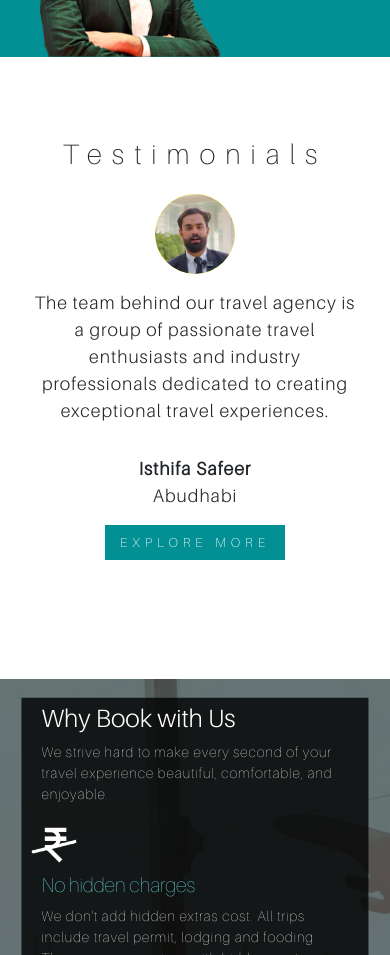
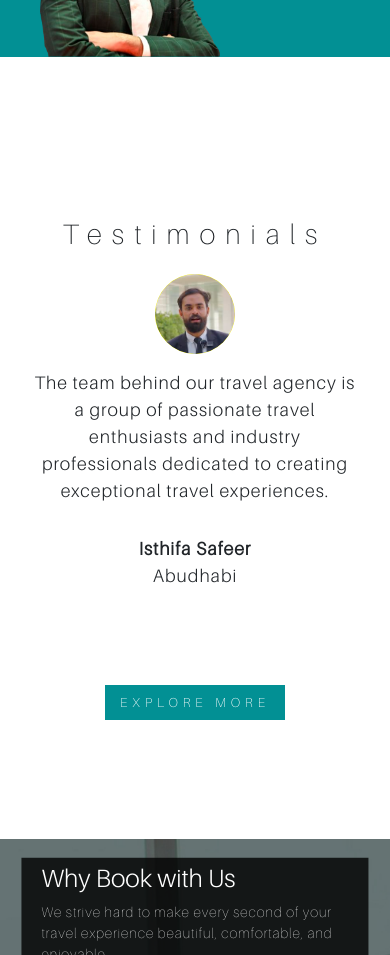
Before and after one commit to Aswin-p-p/BathoothaTravels, a React (Create React App) app: page /aboutus in a window 390 px wide. Shown: the part 2220-3175 px from the top of the page. Built offline with nearby package versions, Linux system fonts and the light colour scheme.

Commit message:
testimonial set up

```diff
--- a/src/Components/ReusableComponents/BookingComponents/Testimonial/Testimonial.css
+++ b/src/Components/ReusableComponents/BookingComponents/Testimonial/Testimonial.css
@@ -1,28 +1,38 @@
-
-.ab-testimonials{
+.testimonial-Section{
   display: grid;
   place-items: center;
+position: relative;
 margin: 80px 0;
-    text-align: center;
-    position: relative;
-    padding: 0 30px;
 }
-  .ab-testimonials::after{
+
+.testimonial-Section::after{
   position: absolute;
   content: "";
   width: 30%;
   height: 1px;
   background-color: #000;
-    right: 40px;
+  right: 10px;
+
+
 }
-  .ab-testimonials::before{
+.testimonial-Section::before{
   position: absolute;
   content: "";
   width: 30%;
   height: 1px;
   background-color: #000;
-    left: 40px;
+  left: 10px;
 }
+.testimonial-div{
+  width: 40%;
+  margin: 0 auto;
+  text-align: center;
+  padding: 0 30px;
+  display: grid;
+  place-items: center;
+}
+
+
 .ab-testimonials h4{
   font-family: 'Aileron-Thin';
   font-size: 32px;
@@ -32,7 +42,7 @@
 .testimonials{
   display: grid;
   place-items: center;
-    max-width: 500px;
+  padding: 0 30px;
 
 }
 .testimonials p{
@@ -40,6 +50,7 @@
   font-size: 18px;
   padding-top: 15px;
 }
+
   #name{
     font-weight: 600;
   }
@@ -72,20 +83,29 @@
 
 @media(max-width:1440px){
 
-  .ab-testimonials::after{
+  .testimonial-Section::after{
     width: 20%;
   }
-  .ab-testimonials::before{
+  .testimonial-Section::before{
     width: 20%;
   }
 }
 
 @media(max-width:999px){
-  .ab-testimonials::after{
+
+  .testimonial-Section::after{
     display: none;
    }
-   .ab-testimonials::before{
+   .testimonial-Section::before{
      display: none;
+   }
+   .testimonial-div{
+     width: 100%;
+     margin: 80px auto;
+     text-align: center;
+     padding: 0 30px;
+     display: grid;
+     place-items: center;
    }
 }
 @media(max-width:400px){
--- a/src/Components/ReusableComponents/BookingComponents/Testimonial/Testimonial.jsx
+++ b/src/Components/ReusableComponents/BookingComponents/Testimonial/Testimonial.jsx
@@ -1,19 +1,49 @@
 import React from 'react'
 import './Testimonial.css'
+import 'swiper/css';
+import 'swiper/css/navigation';
+import { Navigation , Scrollbar, A11y, Autoplay, Pagination} from 'swiper/modules';
+import { Swiper, SwiperSlide,  } from 'swiper/react';
 
 function Testimonial() {
+
   return (
    <>
-      <div className="ab-testimonials">
+     <div class="testimonial-Section">
+     <div class="swiper testimonial-div">
+     <div class="swiper-wrapper testi-slider">
+     <Swiper
+    modules={[ Autoplay]}
+
+    loop={true}
+      autoplay={{ delay: 2000 }}
+   >
+       <SwiperSlide>
+      <div className="swiper-slide ab-testimonials">
       <h4>Testimonials</h4>
       <div className="testimonials">
         <div className="photos"><img src="assets/bookingimage/testi-img1.png" alt=""/></div>
         <p>The team behind our travel agency is a group of passionate travel enthusiasts and industry professionals dedicated to creating exceptional travel experiences.</p>
         <p id="name">Isthifa Safeer <br/> <span>Abudhabi </span></p>
       </div>
+      </div>
+      </SwiperSlide>
+       <SwiperSlide>
+      <div className="swiper-slide ab-testimonials">
+      <h4>Testimonials</h4>
+      <div className="testimonials">
+        <div className="photos"><img src="assets/bookingimage/testi-img1.png" alt=""/></div>
+        <p>The team behind our travel agency is a group of passionate travel enthusiasts and industry professionals dedicated to creating exceptional travel experiences.</p>
+        <p id="name">Isthifa Safeer <br/> <span>Abudhabi </span></p>
+      </div>
+      </div>
+      </SwiperSlide>
 
+      </Swiper>
+      </div>
+      </div>
       <button className="explore">EXPLORE MORE</button>
-     </div>
+      </div>
    </>
   )
 }
```
Lines whose indentation alone changed are shown as unchanged.
